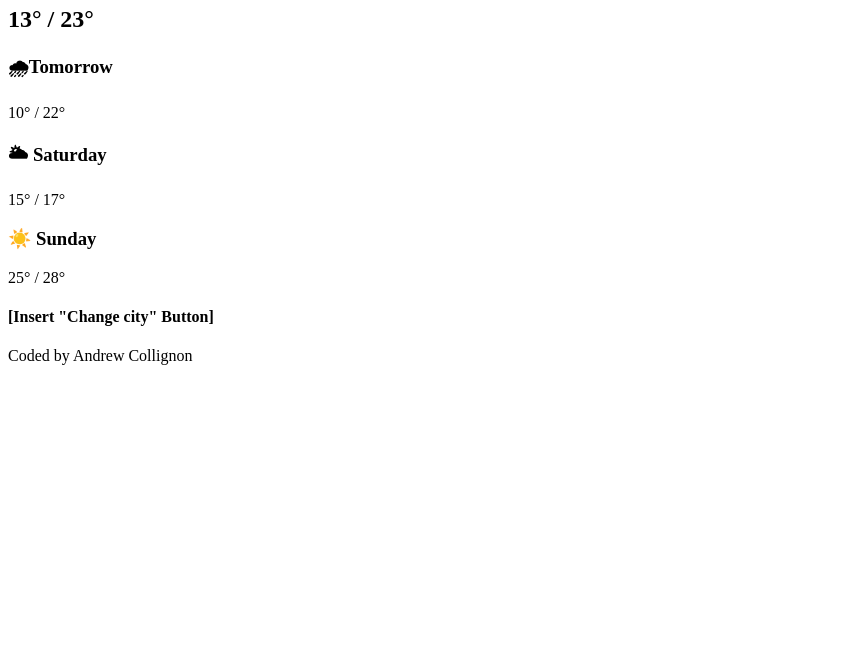
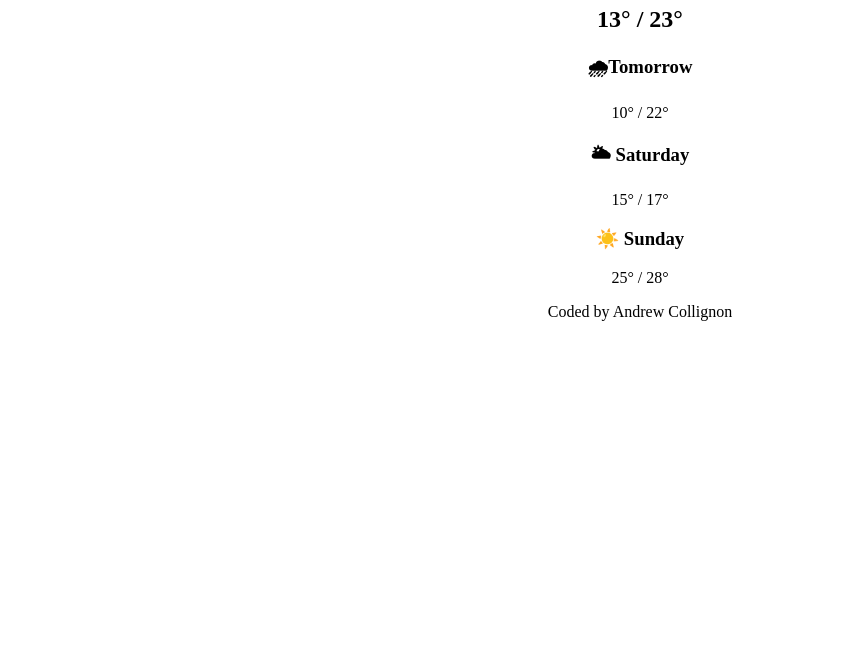
Before and after one commit to 804023/Replicate-a-Web-Page, a plain HTML site: page index.html in a window 1280 px wide. Shown: the part 149-800 px from the top of the page, without its empty margins (0-852 px from the left). Drawn offline with Linux system fonts and the light colour scheme.

Commit message:
0.2.0
- Changed: All text is center-aligned.
- Changed: hidden the "[Insert Button]" text.

```diff
--- a/index.html
+++ b/index.html
@@ -3,7 +3,9 @@
     <head>
         <title>Weather</title>
         <style>
-
+            body {
+                text-align: center;
+            }
         </style>
     </head>
     <body>
@@ -16,7 +18,7 @@
         <p>15° / 17°</p>
         <h3>☀️ Sunday</h3></h>
         <p>25° / 28°</p>
-        <h4>[Insert "Change city" Button]</h4>
+        <!--<h4>[Insert "Change city" Button]</h4>-->
         <p>Coded by Andrew Collignon</p>
     </body>
 </html>
```
